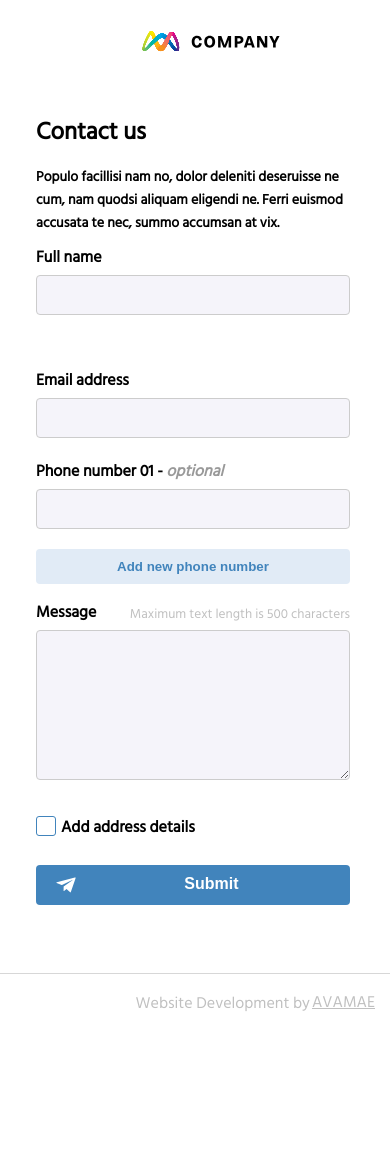
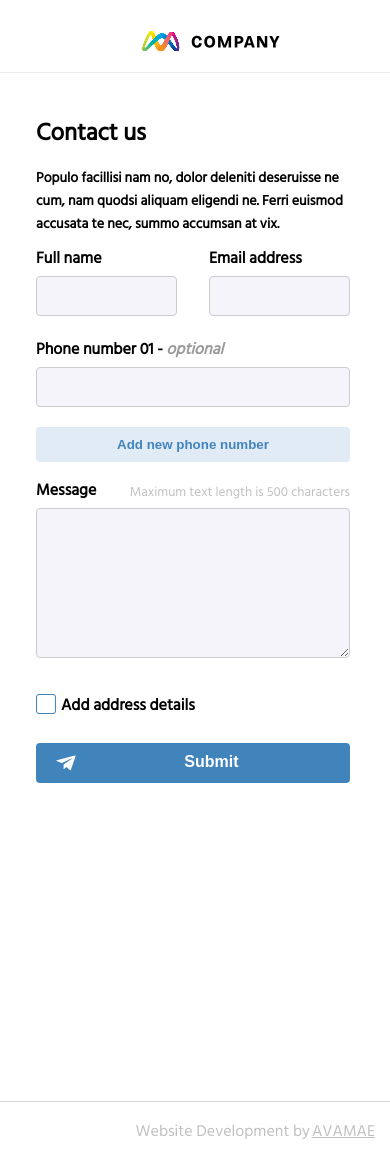
Before and after one commit to PheloMacanda/react-test-avamae, a React (Create React App) app: page /contact in a window 390 px wide. Before the commit the page ends 1031 px from the top, so only its background shows below. Built offline with nearby package versions, Linux system fonts and the light colour scheme.

Commit message:
styles fix and image align

```diff
--- a/src/App.css
+++ b/src/App.css
@@ -18,6 +18,7 @@
   --background-green: #ebf4dc;
   --border-green: #d4dcc4;
   --text-gray: #c0c0c0;
+  --lighter-gray: #ececec;
   --text-color: #000000;
   --background-color: #ffffff;
   --z-tooltip: 10;
--- a/src/components/Footer/Footer.css
+++ b/src/components/Footer/Footer.css
@@ -4,6 +4,8 @@
     border-top: 1.5px solid rgb(215, 215, 215);
     justify-content: flex-end;
     align-items: flex-end;
+    background-color: #fff;
+    z-index: 100;
 }
 
 .footer-row {
--- a/src/components/NavigationBar/NavigationBarStyles.css
+++ b/src/components/NavigationBar/NavigationBarStyles.css
@@ -4,6 +4,7 @@ nav {
     align-items: center;
     padding: 0 4rem 0 4rem;
     background-color: #ffffff;
+    border-bottom: 1px solid var(--lighter-gray);
 }
 
 .active {
--- a/src/pages/Contact/Contact.css
+++ b/src/pages/Contact/Contact.css
@@ -4,6 +4,7 @@
     grid-template-columns: repeat(2, 1fr);
     gap: 2rem;
     padding: 0 0 1rem 1rem;
+    height: 120vh;
 }
 
 .loader-style {
@@ -168,6 +169,7 @@ textarea {
 .contact-image img {
     margin: auto;
     position: absolute;
+    top: -50px;
 }
 
 .submit-button {
@@ -198,11 +200,15 @@ textarea {
 
     .group-row {
         display: flex;
-        flex-direction: column;
+        flex-direction: row;
         width: 100%;
     }
 
     .contact-image img {
         display: none;
     }
+
+    .grouped-items {
+        width: 100%;
+    }
 }
```
